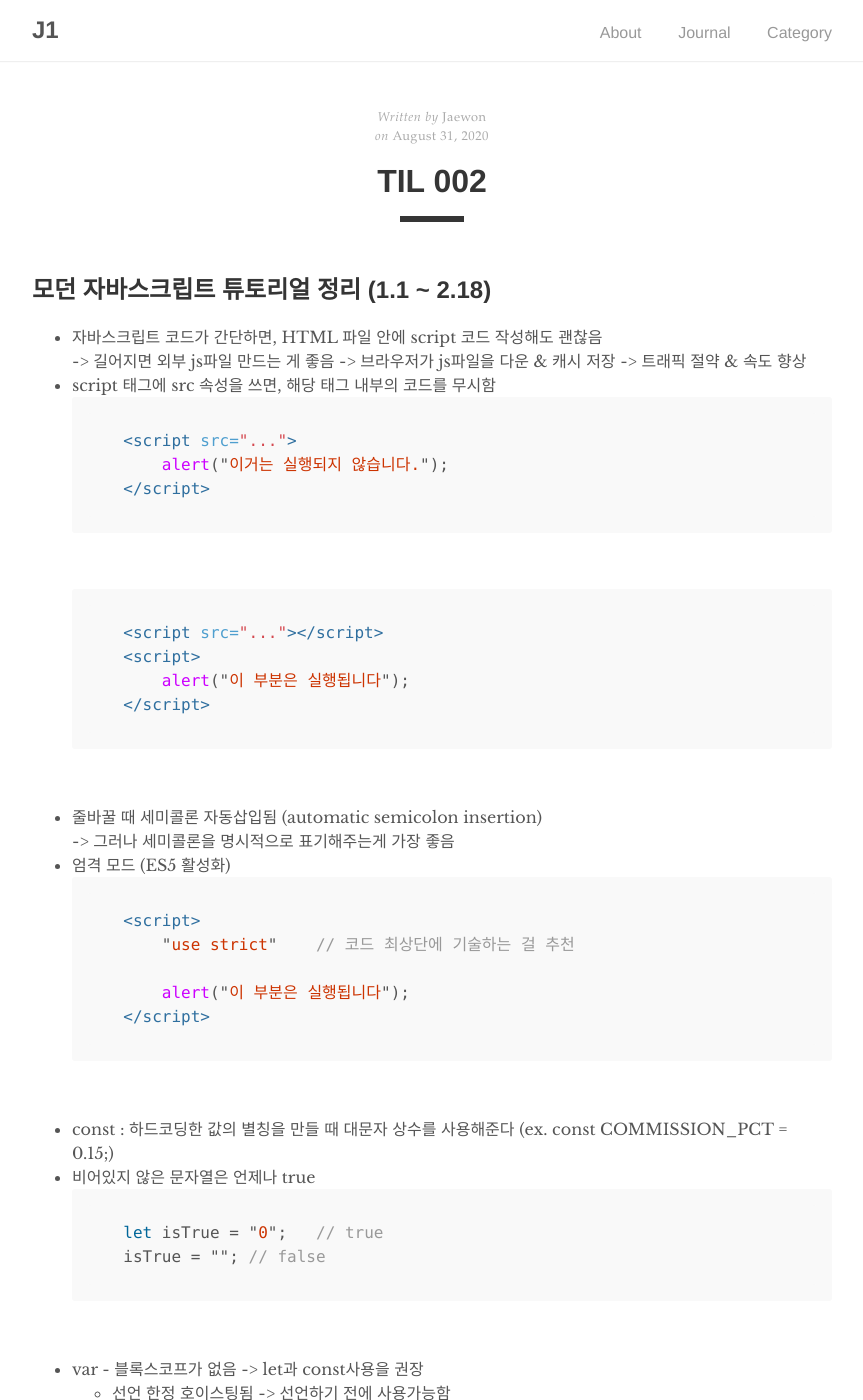
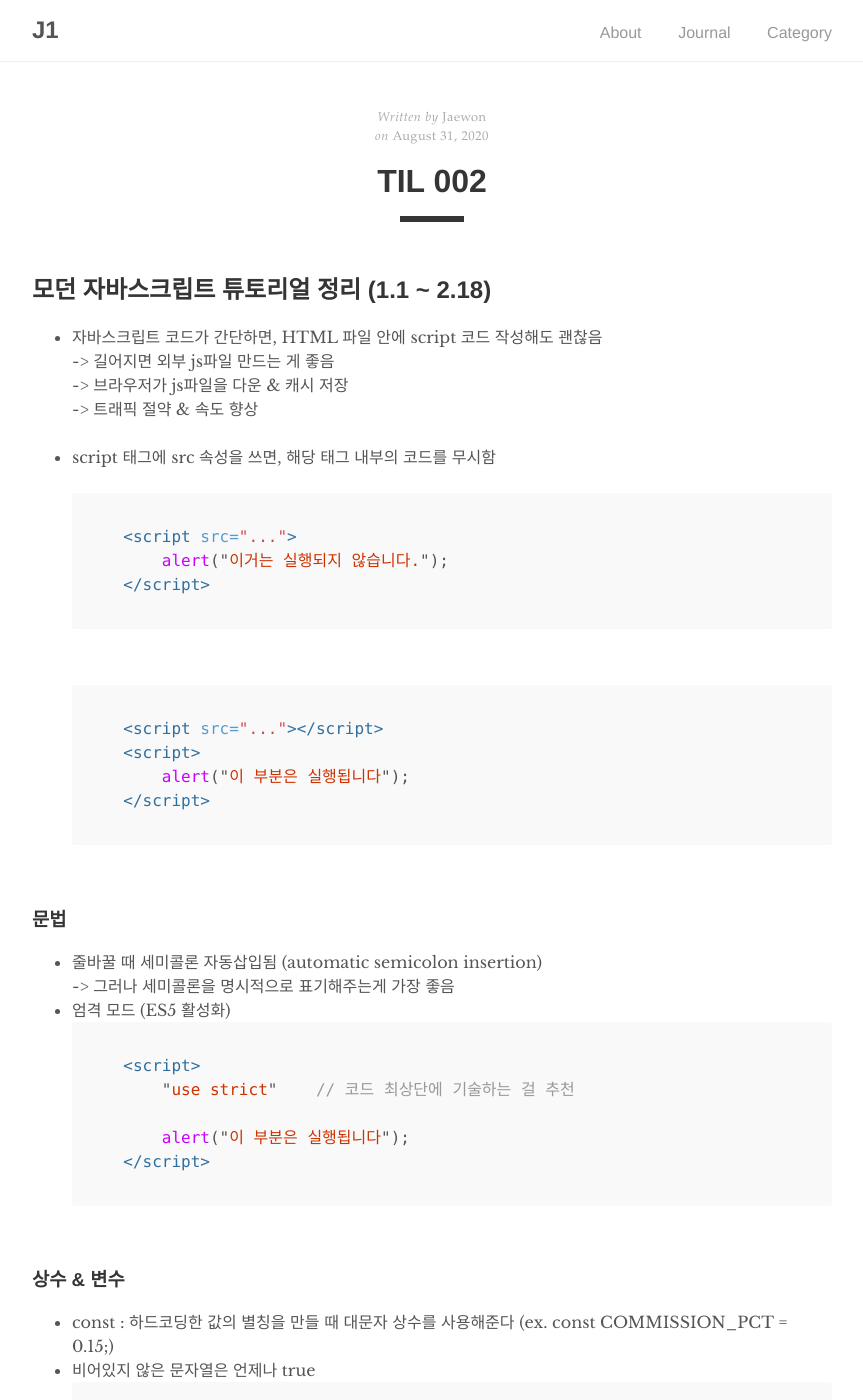
Before and after one commit to woniyoon/woniyoon.github.io, a Jekyll site: the page built from _posts/til/2020-08-31-til-002.md, in a window 1280 px wide and 1400 px high. Shown: the whole window, without its empty margins (208-1071 px from the left). Built offline with Jekyll 4.4.1, drawn with Linux system fonts in a browser that asks for light colours; some of the changed lines change nothing that is shown.

Commit message:
Modify TIL 002

````diff
--- a/_posts/til/2020-08-31-til-002.md
+++ b/_posts/til/2020-08-31-til-002.md
@@ -8,13 +8,14 @@ categories: [ til ]
 
 ## 모던 자바스크립트 튜토리얼 정리 (1.1 ~ 2.18)
 
+### <script> 태그
 * 자바스크립트 코드가 간단하면, HTML 파일 안에 script 코드 작성해도 괜찮음 <br>
-    -> 길어지면 외부 js파일 만드는 게 좋음
-        -> 브라우저가 js파일을 다운 & 캐시 저장
-            -> 트래픽 절약 & 속도 향상
+    -> 길어지면 외부 js파일 만드는 게 좋음 <br>
+        -> 브라우저가 js파일을 다운 & 캐시 저장<br>
+            -> 트래픽 절약 & 속도 향상<br>
 <br>
 * script 태그에 src 속성을 쓰면, 해당 태그 내부의 코드를 무시함
-<br>
+<br><br>
 ```html
     <script src="...">
         alert("이거는 실행되지 않습니다.");
@@ -28,6 +29,8 @@ categories: [ til ]
     </script>
 ```
 <br>
+
+### 문법
 * 줄바꿀 때 세미콜론 자동삽입됨 (automatic semicolon insertion) <br>
     -> 그러나 세미콜론을 명시적으로 표기해주는게 가장 좋음
 <br>
@@ -40,6 +43,8 @@ categories: [ til ]
     </script>
 ```
 <br>
+
+### 상수 & 변수
 * const : 하드코딩한 값의 별칭을 만들 때 대문자 상수를 사용해준다 (ex. const COMMISSION_PCT = 0.15;)
 <br>
 * 비어있지 않은 문자열은 언제나 true
@@ -64,6 +69,7 @@ categories: [ til ]
 ```
 <br>
 
+### 자료형 & 연산자
 * null VS undefined
     - null : 알 수 없음, 비어있음, 존재하지 않음
     - undefined : 값이 할당되지 않음
@@ -73,6 +79,8 @@ categories: [ til ]
 * 동등연산자(==) VS 일치연산자(===)
     - 일치연산자는 자료형의 동등여부까지 확인하므로, 더 정확한 비교가 가능하다
 <br>
+
+### 함수
 * 함수 선언식
     - 함수는 언제나 값을 복사해서 사용하기 때문에 파라미터로 전달된 변수는 함수 내에서 변경되도 외부 변수에 영향 X
     - 함수 파라미터에 값 안 넣음 -> undefined
````
